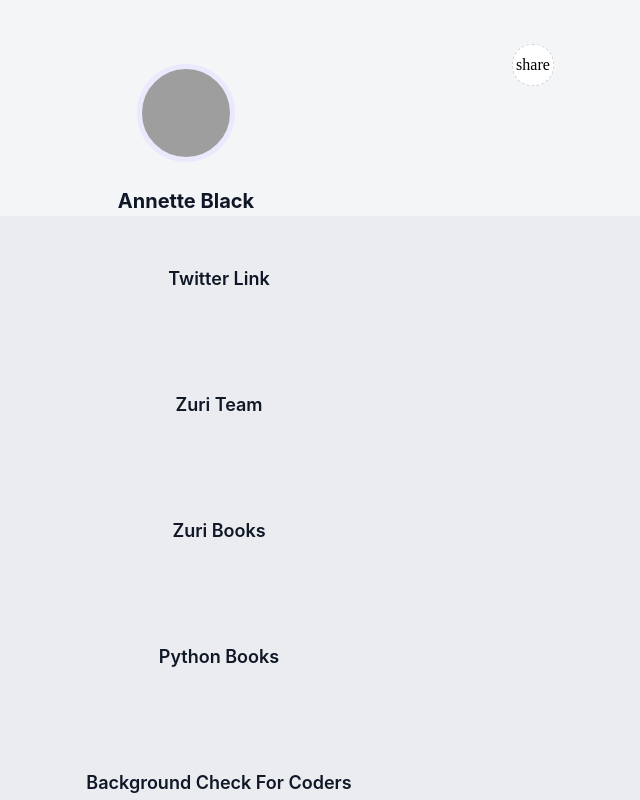
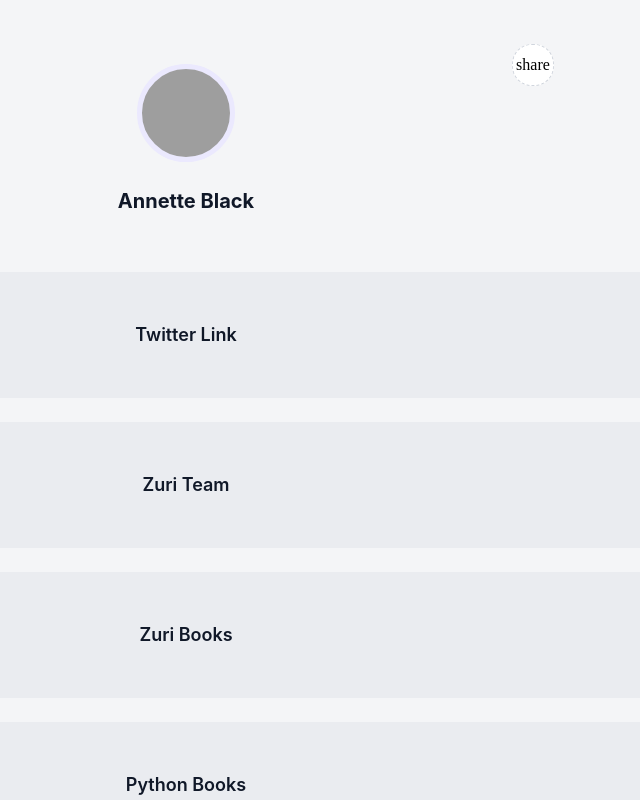
Before and after one commit to damaluku/Zuri-1, a React (Create React App) app: page / in a window 1280 px wide. Shown: the top 800 px of the page, without its empty margins (454-1094 px from the left). Built offline with nearby package versions, Linux system fonts and the light colour scheme; grey boxes are pictures that could not be loaded.

Commit message:
finalized styling of button component

```diff
--- a/public/index.html
+++ b/public/index.html
@@ -24,7 +24,7 @@
       work correctly both with client-side routing and a non-root public URL.
       Learn how to configure a non-root public URL by running `npm run build`.
     -->
-    <title>React App</title>
+    <title>Stage 1 Task</title>
   </head>
   <body>
     <noscript>You need to enable JavaScript to run this app.</noscript>
--- a/src/App.css
+++ b/src/App.css
@@ -23,3 +23,7 @@ body {
   min-height: 100vh;
   width: 1152px;
 }
+
+.button_container {
+  margin: 56px 0 48px 0;
+}
--- a/src/App.js
+++ b/src/App.js
@@ -8,13 +8,13 @@ function App() {
     <main className="app">
       <Profile />
 
-      {appLinks.map((link) => (
-        <div key={link.id}>
-          <Button href={link.link} alt={link.alt}>
+      <div className="button_container">
+        {appLinks.map((link) => (
+          <Button href={link.link} alt={link.alt} key={link.id}>
             {link.title}
           </Button>
-        </div>
-      ))}
+        ))}
+      </div>
     </main>
   );
 }
--- a/src/components/button/button.css
+++ b/src/components/button/button.css
@@ -5,7 +5,6 @@
   align-items: center;
   padding: 24px 32px;
   gap: 8px;
-  width: 1152px;
   height: 76px;
   background: #eaecf0;
   border: 1px solid #eaecf0;
@@ -14,6 +13,7 @@
   order: 0;
   flex-grow: 1;
   text-decoration: none;
+  margin-bottom: 24px;
 }
 
 .links_container a {
```
